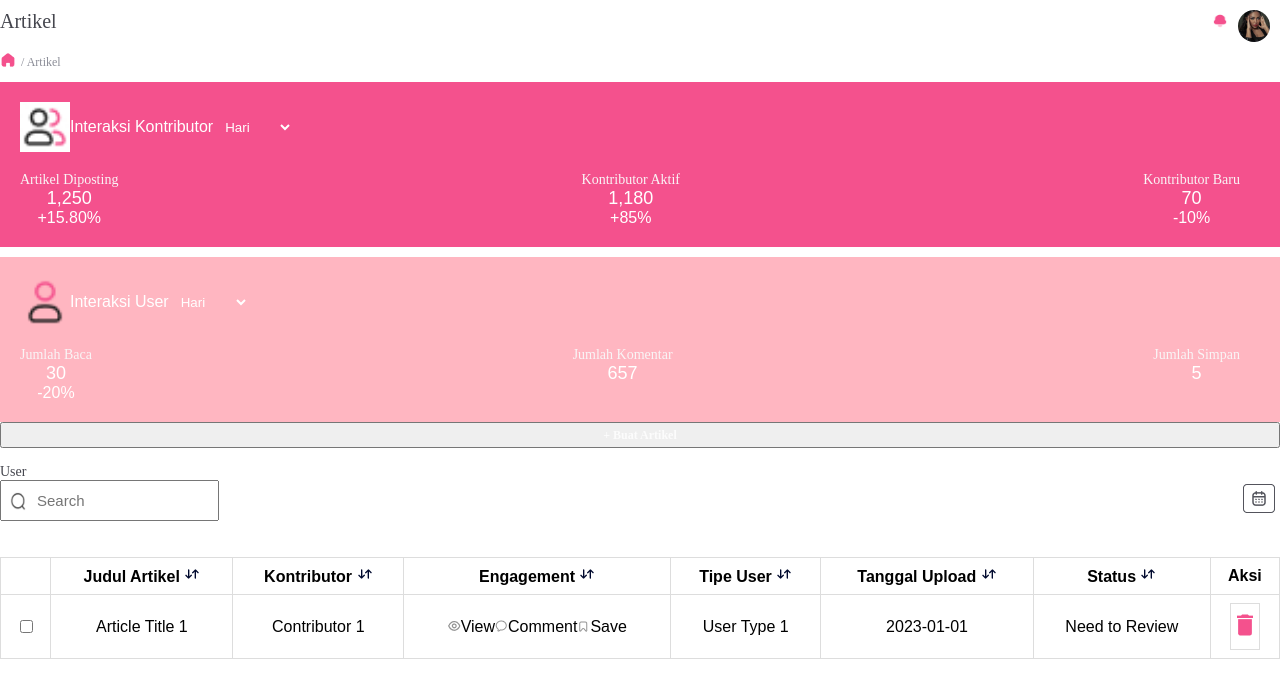
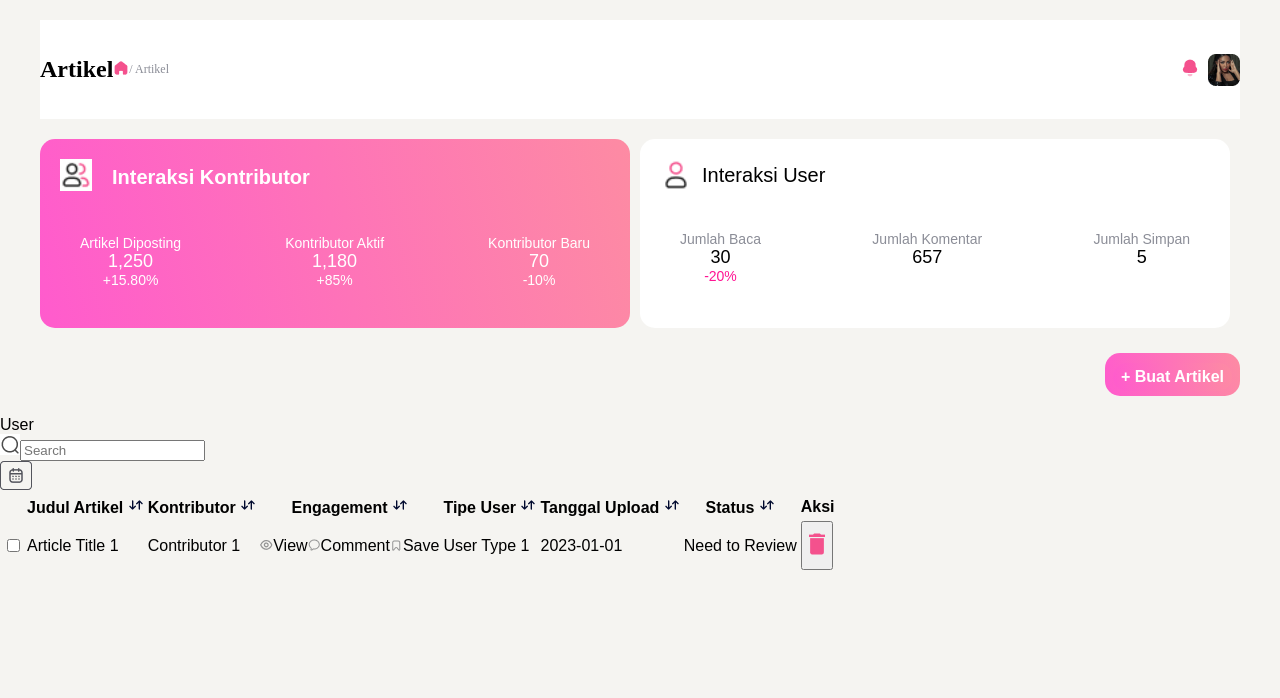
Before and after one commit to Capstone-Tim-14/woman-center-fe, a React (Vite) app in the folder women-center/: page / in a window 1280 px wide. Shown: the top 698 px of the page. Built offline with nearby package versions, Linux system fonts and the light colour scheme.

Commit message:
Mendesain ulang

```diff
--- a/women-center/src/App.jsx
+++ b/women-center/src/App.jsx
@@ -1,21 +1,14 @@
-import React from 'react';
+import React, { useState } from 'react';
 import ReactDOM from 'react-dom';
 import './main.css';
 import MainContainer from './Component/MainContainer';
-import LeftContainer from './Component/LeftContainer';
-import RightContainer from './Component/RightContainer';
-import ButtonArtikel from './Component/AddArticleButton';
 import UserSection from './Component/UserSection';
 import TableSection from './Component/TableSection';
-
 
 const App = () => {
   return (
     <>
       <MainContainer />
-      <LeftContainer />
-      <RightContainer />
-      <ButtonArtikel />
       <UserSection />
       <TableSection />
     </>
--- a/women-center/src/Component/AddArticleButton.jsx
+++ b/women-center/src/Component/AddArticleButton.jsx
@@ -1,19 +1,16 @@
 import React from 'react';
 
-const AddArticleButton = () => (
-  <div className="div-additional-content">
-    {/* Additional content goes here */}
-    <div className="container">
-      <button className="add-article-button" onClick={handleAddArticle}>
-        <div className="button-text">+ Buat Artikel</div>
-      </button>
-    </div>
-  </div>
-);
+const AddArticleButton = () => {
+  const handleClick = () => {
+    // Tindakan yang ingin Anda lakukan saat tombol diklik
+    console.log('Tombol diklik!');
+  };
 
-const handleAddArticle = () => {
-  // Handle the logic when the "Buat Artikel" button is clicked
-  console.log("Tambah artikel logic"); // Ganti dengan logika sesuai kebutuhan
+  return (
+    <button className="create-article-button" onClick={handleClick}>
+      + Buat Artikel
+    </button>
+  );
 };
 
 export default AddArticleButton;
--- a/women-center/src/Component/LeftContainer.jsx
+++ b/women-center/src/Component/LeftContainer.jsx
@@ -1,20 +1,18 @@
 import React from 'react';
 
 const LeftContainer = () => (
-  <div className="new-container left-container">
+  <div className="interaksi-kontributor">
     {/* Top Section of Left Container */}
     <div className="div-header">
       <div className="div-header-content">
         <div className="div-header-left">
+          {/* Icon */}
           <img className="icon-image" src="public/asset/Two-user.jpg" alt="Icon" />
-          <div className="div-header-title">Interaksi Kontributor</div>
         </div>
-        <select id="timeOptionLeft" className="div-option">
-          <option value="hari">Hari</option>
-          <option value="minggu">Minggu</option>
-          <option value="bulan">Bulan</option>
-          <option value="tahun">Tahun</option>
-        </select>
+        <div className="div-header-title">
+          {/* Tulisan "Interaksi Kontributor" dan Option */}
+          <div className="div-title-DashboardSummary">Interaksi Kontributor</div>
+        </div>
       </div>
     </div>
 
@@ -23,21 +21,21 @@ const LeftContainer = () => (
       <div className="div-footer-content">
         {/* Artikel Diposting */}
         <div className="div-footer-item">
-          <div className="div-footer-title">Artikel Diposting</div>
-          <div className="div-footer-data">1,250</div>
-          <div className="div-footer-percentage">+15.80%</div>
+          <div className="div-footer-title-left">Artikel Diposting</div>
+          <div className="div-footer-data-left">1,250</div>
+          <div className="div-footer-percentage-left">+15.80%</div>
         </div>
         {/* Kontributor Aktif */}
         <div className="div-footer-item">
-          <div className="div-footer-title">Kontributor Aktif</div>
-          <div className="div-footer-data">1,180</div>
-          <div className="div-footer-percentage">+85%</div>
+          <div className="div-footer-title-left">Kontributor Aktif</div>
+          <div className="div-footer-data-left">1,180</div>
+          <div className="div-footer-percentage-left">+85%</div>
         </div>
         {/* Kontributor Baru */}
         <div className="div-footer-item">
-          <div className="div-footer-title">Kontributor Baru</div>
-          <div className="div-footer-data">70</div>
-          <div className="div-footer-percentage">-10%</div>
+          <div className="div-footer-title-left">Kontributor Baru</div>
+          <div className="div-footer-data-left">70</div>
+          <div className="div-footer-percentage-left">-10%</div>
         </div>
       </div>
     </div>
--- a/women-center/src/Component/MainContainer.jsx
+++ b/women-center/src/Component/MainContainer.jsx
@@ -1,34 +1,57 @@
-import React from 'react';
+import React, { useState } from 'react';
+import LeftContainer from './LeftContainer';
+import RightContainer from './RightContainer';
+import AddArticleButton from './AddArticleButton';
 
+const MainContainer = () => {
+  const [isCreateArticleClicked, setCreateArticleClicked] = useState(false);
 
-const MainContainer = () => (
-  <div className="main-container">
-    {/* Top Section */}
-    <div className="div-top-section">
-      <div className="div-title-bar">
-        <div className="div-title">Artikel</div>
-        <div className="div-icons">
+  const handleCreateArticleClick = () => {
+    setCreateArticleClicked(true);
+    // Additional logic or actions when the button is clicked
+  };
+
+  return (
+    <div className="main-container">
+      {/* Header */}
+      <div className="header">
+        <div className="header-content">
+          <h1>Artikel</h1>
+          <div className="subtitle">
+            <div className="icon-home">
+              <img className="icon-home-img" src="public/asset/Home.jpg" alt="Home Icon" />
+            </div>
+            <div className="subtitle-text">/ Artikel</div>
+          </div>
+        </div>
+        <div className="header-icons">
           {/* Notification Icon */}
           <div className="div-icon">
             <div className="div-icon-inner">
-              <img className="div-icon-bar" src="public/asset/Notification.jpg" alt="Icon Bar" />
+              <img className="div-icon-bar" src="public/asset/Notification.jpg" alt="Notification Icon" />
             </div>
           </div>
+
           {/* Profile Image */}
-          <img className="div-image" src="public/asset/profile 1.jpg" alt="Icon Image" />
+          <img className="div-image" src="public/asset/profile 1.jpg" alt="Profile Image" />
         </div>
       </div>
-      <div className="div-top-content">
-        <div className="div-subtitle">
-          <div className="div-icon-home">
-            {/* Home Icon */}
-            <img className="div-icon-home-img" src="public/asset/Home.jpg" alt="Home Icon" />
-          </div>
-          <div className="div-subtitle-text">/ Artikel</div>
-        </div>
+
+      {/* Sub-Containers */}
+      <div className="sub-containers">
+        {/* Left Container */}
+        <LeftContainer />
+
+        {/* Right Container */}
+        <RightContainer />
+      </div>
+
+      {/* Button */}
+      <div className='create-article-button'>
+      <AddArticleButton />
       </div>
     </div>
-  </div>
-);
+  );
+};
 
 export default MainContainer;
--- a/women-center/src/Component/RightContainer.jsx
+++ b/women-center/src/Component/RightContainer.jsx
@@ -1,20 +1,14 @@
 import React from 'react';
 
 const RightContainer = () => (
-  <div className="new-container right-container">
+  <div className="Interaksi-user">
     {/* Top Section of Right Container */}
     <div className="div-header">
       <div className="div-header-content">
-        <div className="div-header-left">
+        <div className="div-header-right">
           <img className="icon-image" src="public/asset/User.png" alt="Icon" />
           <div className="div-header-title">Interaksi User</div>
         </div>
-        <select id="timeOptionRight" className="div-option1">
-          <option value="hari">Hari</option>
-          <option value="minggu">Minggu</option>
-          <option value="bulan">Bulan</option>
-          <option value="tahun">Tahun</option>
-        </select>
       </div>
     </div>
 
--- a/women-center/src/Component/UserSection.jsx
+++ b/women-center/src/Component/UserSection.jsx
@@ -4,8 +4,8 @@ const UserSection = () => (
   <div>
     {/* User Section */}
     <div className="user-text">User</div>
-    <div className="container">
-      <div className="header">
+    <div className="container-search">
+      <div className="header-search">
         <div className="search-container">
           {/* Search Icon */}
           <i className="fas fa-search">
--- a/women-center/src/main.css
+++ b/women-center/src/main.css
@@ -1,104 +1,56 @@
- /* Global Styles */
+/* Global Styles */
 body {
     margin: 0;
     font-family: 'Poppins', sans-serif;
+    background-color: #f5f4f1;
 }
 
-/* Container Styles */
-.div-main-container {
+/* Main Container Styles */
+.main-container {
     width: 100%;
-    height: 100%;
+    max-width: 1200px;
+    margin: 0 auto;
+    display: flex;
     flex-direction: column;
-    justify-content: flex-start;
-    align-items: flex-start;
-    display: inline-flex;
+    align-items: center;
+    padding: 20px;
 }
 
-/* Top Section Styles */
-.div-top-section {
-    align-self: stretch;
-    height: auto;
-    flex-direction: column;
-    justify-content: flex-start;
-    align-items: flex-start;
+/* Header Styles */
+.header {
+    width: 100%;
     display: flex;
+    flex-direction: row;
+    justify-content: space-between;
+    align-items: center; /* Align items vertically */
+    background-color: #fff;
+    padding: 20px 0;
 }
 
-.div-title-bar {
-    align-self: stretch;
-    justify-content: space-between;
-    align-items: center;
-    display: inline-flex;
-    color: #45464E;
+.header h1 {
+    color: black;
+    font-size: 24px;
+    font-family: 'Poppins';
+    font-weight: 600;
 }
 
-.div-title {
-    color: black;
-    font-size: 20px;
-    font-family: 'Poppins';
-    font-weight: 500;
-    word-wrap: break-word;
+.header-content {
+    display: flex;
+    flex-direction: row; /* Align items horizontally */
+    align-items: center;
 }
 
-.div-icons {
+.subtitle {
     display: flex;
     align-items: center;
 }
 
-.div-icon {
-    width: 20px;
-    height: 20px;
-    padding: 0 5px;
-    display: flex;
-    align-items: center;
-}
-
-.div-icon-inner {
-    width: 14.17px;
-    height: 16.67px;
-    position: relative;
-}
-
-.div-icon-bar {
-    width: 14.17px;
-    height: 13.33px;
-    position: absolute;
-    background: #F4518D;
-    top: 50%;
-    transform: translateY(-50%);
-}
-
-/* Image Styles */
-.div-image {
-    width: 32px;
-    height: 32px;
-    border-radius: 50%;
-    margin-top: 10px;
-    margin-right: 10px;
-    transition: transform 0.3s ease-in-out;
-}
-
-.div-image:hover {
-    transform: scale(1.1);
-}
-
-/* Subtitle Styles */
-.div-subtitle {
-    display: flex;
-    align-items: center;
-    margin-top: 10px;
-}
-
-.div-icon-home {
-    margin-right: 5px;
-}
-
-.div-icon-home-img {
+.icon-home-img {
     width: 16px;
     height: 16px;
 }
 
-.div-subtitle-text {
+.subtitle-text {
     color: #8B8D97;
     font-size: 12px;
     font-family: 'Poppins';
@@ -106,50 +58,65 @@ body {
     word-wrap: break-word;
 }
 
-/* New Container Styles */
-.statistics-container {
+.header-icons {
     display: flex;
     align-items: center;
+}
+
+.div-icon {
+    margin-right: 10px;
+}
+
+/* AddArticleButton Styles */
+.create-article-button {
+    margin-top: 5px; /* Slightly reduce the top margin for better alignment */
+    margin-left: auto; /* Move the button to the right */
+    padding: 5px 8px; /* Adjusted padding for a more balanced look */
+    background: var(--gradient-button-grad, linear-gradient(257deg, #FD8BA3 0%, #FF5BCD 100%));
+    color: white;
+    border: none;
+    border-radius: 5px;
+    cursor: pointer;
+    font-size: 16px;
+    font-weight: 600;
+    display: flex; /* Set display to flex */
+    align-items: center; /* Align items vertically */
+    border-radius: 15px;
+}
+
+.create-article-button span {
+    margin-left: 5px; /* Add left margin for space between icon and text */
+}
+
+
+
+
+/* Sub-Containers Styles */
+.sub-containers {
+    width: 100%;
+    display: flex;
+    justify-content: space-between;
     margin-top: 20px;
 }
 
-.icon-container,
-.text-container {
-    margin-right: 20px;
+
+/* Left Container Styles */
+.interaksi-kontributor {
+    width: 100%;
+    max-width: 600px;
+    display: flex;
+    flex-direction: column;
+    background-color: #fff;
+    border-radius: 15px;
+    padding: 20px;
+    margin-bottom: 20px; /* Add margin to create space between the containers */
+    background: var(--gradient-button-grad, linear-gradient(257deg, #FD8BA3 0%, #FF5BCD 100%));
 }
 
-.icon-image {
-    width: 50px;
-    height: 50px;
-}
-
-.icon-text {
-    color: #FFF;
-    font-size: 20px;
-    font-family: 'Poppins';
-    font-weight: 500;
-    word-wrap: break-word;
-}
-
-.new-container {
-    background-color: #F4518D;
-    margin-top: 10px;
-    padding: 20px;
-}
-
-.div-title {
-    color: #45464E;
-}
-
-/* Header Styling */
 .div-header {
     display: flex;
-    justify-content: space-between;
     align-items: center;
-}
-
-.div-header-title {
-    color: white;
+    margin-bottom: 20px;
 }
 
 .div-header-content {
@@ -157,41 +124,25 @@ body {
     align-items: center;
 }
 
-.div-header-left,
-.div-option {
-    display: flex;
-    align-items: center;
+.div-header-left {
+    margin-right: 10px;
 }
 
-.div-option {
-    background-color: #F4518D;
-    color: #fff;
-    border: none;
-    padding: 8px;
-    cursor: pointer;
-    transition: background-color 0.3s ease;
+.icon-image {
+    width: 32px;
+    height: 32px;
 }
 
-.div-option1 {
-    background-color: 	#FFB6C1;
+.div-title-DashboardSummary { /* New class for div-header-title */
     color: #fff;
-    border: none;
-    padding: 8px;
-    cursor: pointer;
-    transition: background-color 0.3s ease;
-}
-.div-option:hover {
-    background-color: #F4518D;
+    font-size: 20px; /* Adjust the font size as needed */
+    font-weight: 600;
+    word-wrap: break-word;
 }
 
-/* Body Styling */
-.div-body {
-    margin-top: 20px;
-}
-
-/* Footer Styling */
 .div-footer {
-    margin-top: 20px;
+    display: flex;
+    flex-direction: column;
 }
 
 .div-footer-content {
@@ -201,171 +152,96 @@ body {
 
 .div-footer-item {
     text-align: center;
-    margin-right: 20px;
+}
+
+.div-footer-title-left {
+    color: #fff;
+    font-size: 14px; /* Adjust the font size as needed */
+    font-weight: 400;
+}
+
+.div-footer-data-left {
+    color: #fff;
+    font-size: 18px; /* Adjust the font size as needed */
+    font-weight: 500;
+}
+
+.div-footer-percentage-left {
+    color: #fff;
+    font-size: 14px; /* Adjust the font size as needed */
+    font-weight: 500;
+}
+
+
+/* Right Container Styles */
+.Interaksi-user {
+    width: 100%;
+    max-width: 600px;
+    display: flex;
+    flex-direction: column;
+    background-color: #fff;
+    border-radius: 15px;
+    padding: 20px;
+    margin-bottom: 20px; /* Add margin to create space between the containers */
+    margin-right: 10px;
+    margin-left: 10px;
+}
+
+.div-header {
+    display: flex;
+    align-items: center;
+    margin-bottom: 20px;
+}
+
+.div-header-right {
+    display: flex; /* Set display to flex to align items horizontally */
+    align-items: center; /* Align items vertically */
+}
+
+.icon-image {
+    width: 32px;
+    height: 32px;
+    margin-right: 10px; /* Add margin to create space between the icon and text */
+}
+
+.div-header-title {
+    color: black;
+    font-size: 20px;
+    font-weight: 500;
+    word-wrap: break-word;
+}
+
+/* Bottom Section of Right Container */
+.div-footer {
+    display: flex;
+    flex-direction: column;
+    border-radius: 15px;
+    padding: 20px;
+}
+
+.div-footer-content {
+    display: flex;
+    justify-content: space-between;
+}
+
+.div-footer-item {
+    text-align: center;
 }
 
 .div-footer-title {
-    color: #F9F5F6;
+    color: #8B8D97;
     font-size: 14px;
-    font-family: 'Raleway';
     font-weight: 400;
-    word-wrap: break-word;
 }
 
 .div-footer-data {
+    color: black;
     font-size: 18px;
-    color: white;
+    font-weight: 500;
 }
 
 .div-footer-percentage {
-    color: white;
+    color: #FF1493; /* Dark Pink color */
+    font-size: 14px;
+    font-weight: 500;
 }
-
-/* Container Wrapper */
-.container-wrapper {
-    display: flex;
-    gap: 20px; /* Add some spacing between the containers */
-}
-
-/* Left Container */
-.left-container {
-    flex: 1; /* Take up remaining space */
-    box-sizing: border-box;
-    background-color: #F4518D;
-    padding: 20px;
-}
-
-/* Right Container */
-.right-container {
-    flex: 1; /* Take up remaining space */
-    box-sizing: border-box;
-    background-color: #FFB6C1;
-    padding: 20px;
-}
-
-/* Additional Styles from styles.css */
-.container {
-    width: 100%;
-    height: 100%;
-    padding-bottom: 16px;
-    display: flex;
-    flex-direction: column;
-    justify-content: flex-start;
-    align-items: stretch; /* Align items to stretch across the width */
-    gap: 20px; /* Add some spacing between sections */
-}
-
-.button {
-    width: 175px;
-    height: 36px;
-    margin-top: 15px;
-    background: linear-gradient(257deg, #FD8BA3 0%, #FF5BCD 100%);
-    border-radius: 12px;
-    justify-content: center;
-    align-items: center;
-    display: inline-flex;
-    text-decoration: none; /* Remove underline */
-}
-
-.button-text {
-    color: #FCFCFC;
-    font-size: 12px;
-    font-family: 'Poppins';
-    font-weight: 600;
-    line-height: 20px;
-    word-wrap: break-word;
-    text-decoration: none; /* Remove underline */
-}
-
-.header {
-    display: flex;
-    align-items: center;
-    justify-content: space-between; /* Menggunakan justify-content: flex-start untuk meletakkan elemen di sebelah kiri */
-    position: left;
-}
-
-.user-text {
-    color: #45464E;
-    font-family: 'Poppins';
-    font-size: 14px; /* Sesuaikan ukuran font sesuai kebutuhan */
-    font-weight: 500;
-    margin-right: 10px; /* Memberi jarak antara teks username dengan elemen selanjutnya */
-    position: left;
-    align-self: center; /* Menyamakan tinggi dengan tulisan search */
-}
-
-.container .header {
-    display: flex;
-    align-items: center;
-}
-
-.container .search-container {
-    position: relative;
-    display: flex;
-    align-items: center; /* Center items vertically */
-}
-
-.container .search-container input {
-    padding: 10px 30px 10px 35px;
-    font-size: 15px;
-    width: 150px;
-    margin-right: 10px; /* Add margin to the right to create space for the icon */
-}
-
-.container .search-container img {
-    padding: 5px;
-    width: 16px;
-    height: 20px;
-    margin-right: 5px; /* Adjust margin for spacing between image icon and text */
-}
-
-.container .search-container i {
-    position: right;
-    left: 10px;
-    top: 50%;
-    transform: translateY(-50%);
-    color: #888;
-}
-
-.container .search-container .search-icon {
-    width: 16px;
-    height: 20px;
-    margin-right: 10px;
-}
-
-/* Optional: Adjust the positioning of the icon to suit your design */
-.container .search-container .search-icon {
-    position: absolute;
-    left: 5px; /* Adjust as needed */
-    top: 50%;
-    transform: translateY(-50%);
-}
-
-.container .option-container img {
-    margin-right: 5px; /* Tambahkan margin-right untuk memberi jarak antara dua ikon gambar */
-}
-
-/* Add your existing CSS styles here */
-
-.data-table {
-    width: 100%;
-    border-collapse: collapse;
-    margin-top: 20px;
-}
-
-.data-table th,
-.data-table td {
-    border: 1px solid #ddd;
-    padding: 8px;
-    text-align: center; /* Center the text */
-}
-
-.data-table th {
-    background-color: transparent; /* Make the background transparent */
-}
-
-.delete-button {
-    background: transparent;
-    border: 1px solid #ddd; /* Add a border to the button */
-    cursor: pointer;
-}
```
